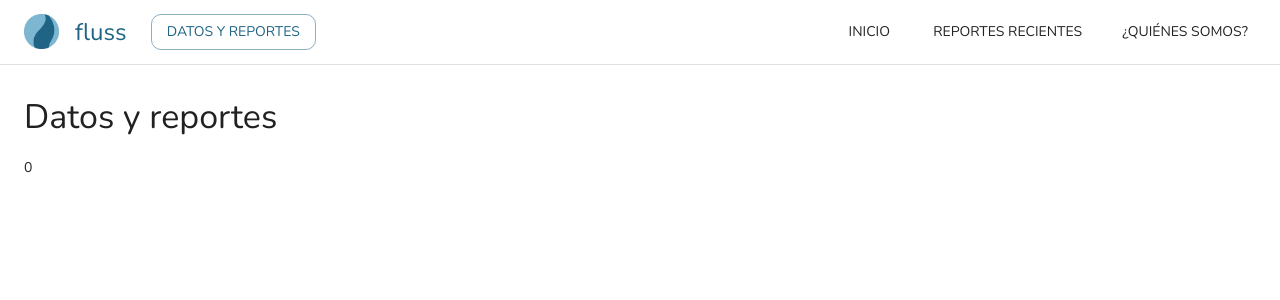
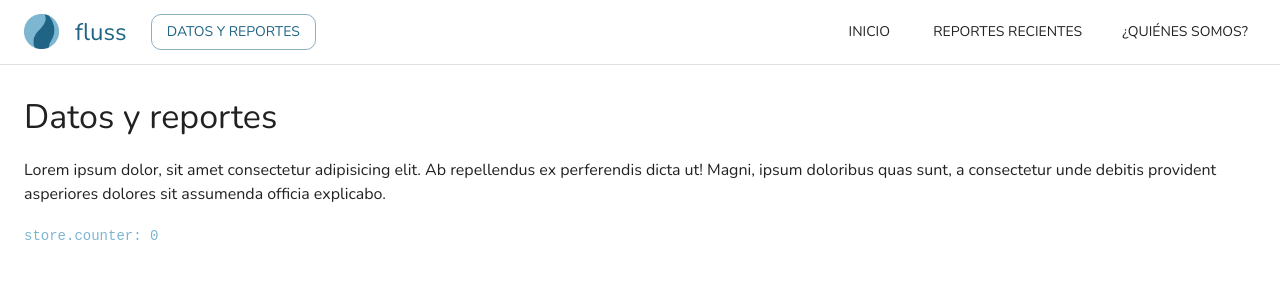
Before and after one commit to fluss-rd/fluss, a Next.js app: page /datos-y-reportes in a window 1280 px wide. Shown: the top 300 px of the page. Built offline with nearby package versions, Linux system fonts and the light colour scheme.

Commit message:
[WIP] Add some styles

```diff
--- a/src/pages/datos-y-reportes.tsx
+++ b/src/pages/datos-y-reportes.tsx
@@ -1,15 +1,32 @@
+import React, { FC } from "react";
 import { Typography } from "@material-ui/core";
-import React, { FC } from "react";
 import { connect, StoreProps } from "../store";
 
 const DataAndReports: FC<StoreProps> = ({ store }) => {
+  const classes = useStyles();
   return (
     <>
       <Typography variant="h4">Datos y reportes</Typography>
       <br />
-      <span>{store.counter}</span>
+      <Typography variant="body1">
+        Lorem ipsum dolor, sit amet consectetur adipisicing elit. Ab repellendus ex perferendis
+        dicta ut! Magni, ipsum doloribus quas sunt, a consectetur unde debitis provident asperiores
+        dolores sit assumenda officia explicabo.
+      </Typography>
+      <br />
+      <code className={classes.value}>store.counter: {store.counter}</code>
     </>
   );
 };
 
+import { createStyles, Theme, makeStyles } from "@material-ui/core/styles";
+
+const useStyles = makeStyles((theme: Theme) =>
+  createStyles({
+    value: {
+      color: theme.palette.secondary.main,
+    },
+  })
+);
+
 export default connect(DataAndReports);
```
Also changed, not shown: src/pages/another.tsx (+2 -5 lines).
